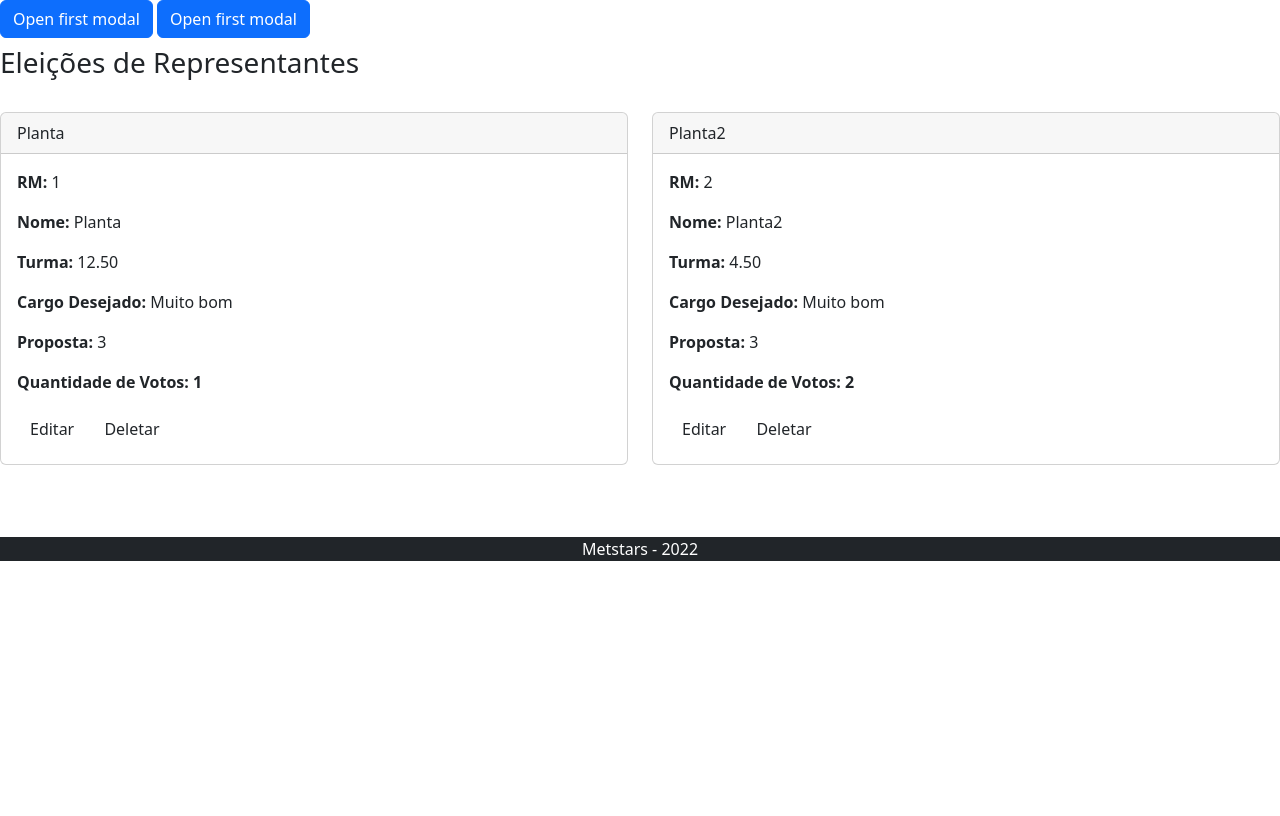
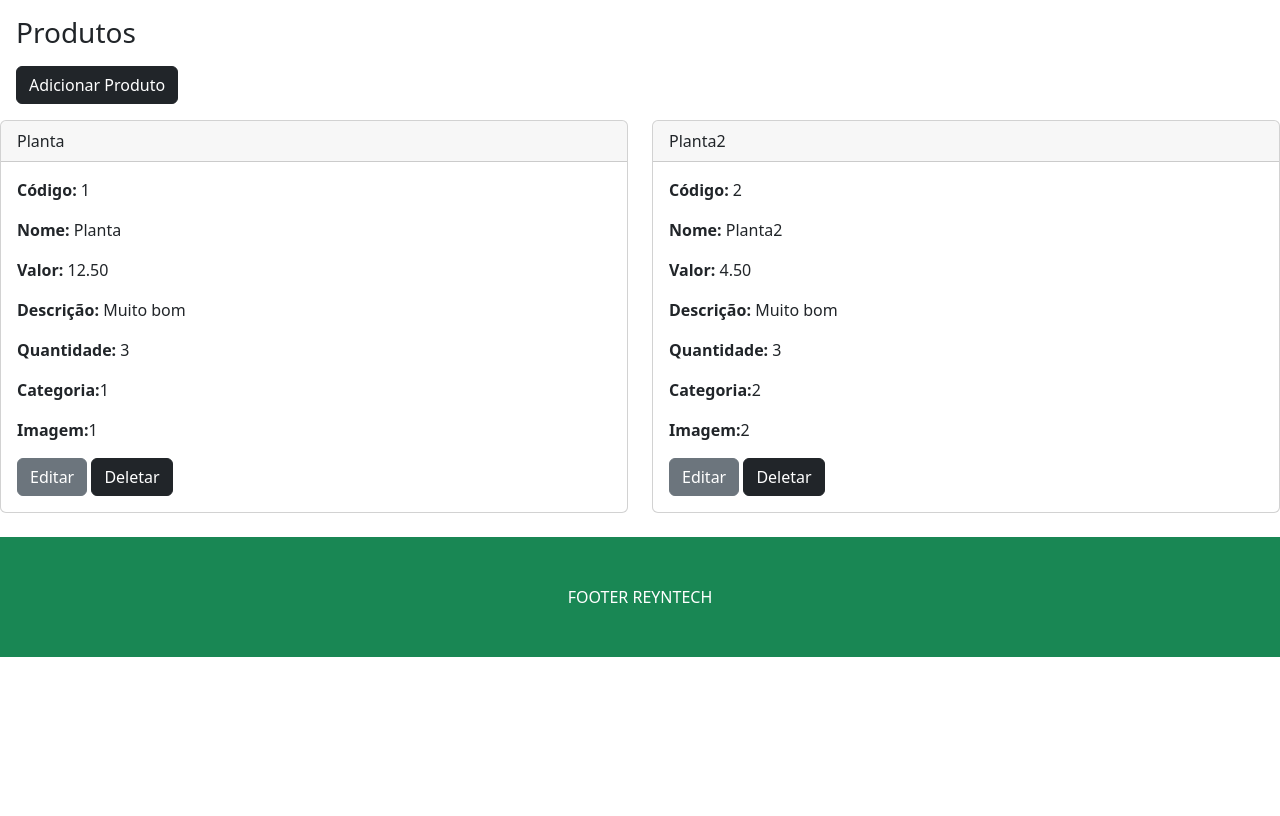
Before and after one commit to Yasmin-pontes/REYNTECH, a PHP site: page /REYNTECH/admin/admin.php in a window 1280 px wide. Before the commit the page ends 561 px from the top, so only its background shows below. Run offline with PHP 8.4, Linux system fonts and the light colour scheme; data comes from the database, SQL or seed files in the repository.

Commit message:
Versão 0.30 Ajustes no Admin, Editar Produto

```diff
--- a/admin/admin.php
+++ b/admin/admin.php
@@ -8,12 +8,14 @@ include('../pags/header.php');
 
 <body>
 
+  <h3 class='my-3 mx-3'>Produtos</h3>
+
   <!-- Modal de Cadastro -->
   <div class="modal fade" id="exampleModalToggle" aria-hidden="true" aria-labelledby="exampleModalToggleLabel" tabindex="-1">
     <div class="modal-dialog modal-dialog-centered">
       <div class="modal-content">
         <div class="modal-header">
-          <h5 class="modal-title" id="exampleModalToggleLabel">Modal 1</h5>
+          <h5 class="modal-title" id="exampleModalToggleLabel">Cadastrar Produto</h5>
           <button type="button" class="btn-close" data-bs-dismiss="modal" aria-label="Close"></button>
         </div>
         <div class="modal-body">
@@ -41,33 +43,15 @@ include('../pags/header.php');
             <label for="imagemProduto">Imagem</label>
             <input type="text" class="form-control" id="imagemProduto" placeholder="Imagem">
           </div>
-          <div class="modal-footer mx-auto mt-3">
-            <button type="button" class="btn btn-dark" onclick="addProduto()">Salvar</button>
-          </div>
         </div>
         <div class="modal-footer">
-          <button class="btn btn-primary" data-bs-target="#exampleModalToggle2" data-bs-toggle="modal">Open second modal</button>
+          <button type="button" class="btn btn-secondary" data-bs-dismiss="modal">Close</button>
+          <button type="button" class="btn btn-dark" onclick="addProduto()">Salvar</button>
         </div>
       </div>
     </div>
   </div>
-  <div class="modal fade" id="exampleModalToggle2" aria-hidden="true" aria-labelledby="exampleModalToggleLabel2" tabindex="-1">
-    <div class="modal-dialog modal-dialog-centered">
-      <div class="modal-content">
-        <div class="modal-header">
-          <h5 class="modal-title" id="exampleModalToggleLabel2">Modal 2</h5>
-          <button type="button" class="btn-close" data-bs-dismiss="modal" aria-label="Close"></button>
-        </div>
-        <div class="modal-body">
-          Hide this modal and show the first with the button below.
-        </div>
-        <div class="modal-footer">
-          <button class="btn btn-primary" data-bs-target="#exampleModalToggle" data-bs-toggle="modal">Back to first</button>
-        </div>
-      </div>
-    </div>
-  </div>
-  <a class="btn btn-primary" data-bs-toggle="modal" href="#exampleModalToggle" role="button">Open first modal</a>
+  <a class="btn btn-dark mb-3 mx-3" data-bs-toggle="modal" href="#exampleModalToggle" role="button">Adicionar Produto</a>
   <!-- Fim do Modal de Cadastro -->
 
 
@@ -114,38 +98,13 @@ include('../pags/header.php');
       </div>
     </div>
   </div>
-  <div class="modal fade" id="exampleModalToggle2" aria-hidden="true" aria-labelledby="exampleModalToggleLabel2" tabindex="-1">
-    <div class="modal-dialog modal-dialog-centered">
-      <div class="modal-content">
-        <div class="modal-header">
-          <h5 class="modal-title" id="exampleModalToggleLabel2">Modal 2</h5>
-          <button type="button" class="btn-close" data-bs-dismiss="modal" aria-label="Close"></button>
-        </div>
-        <div class="modal-body">
-          Hide this modal and show the first with the button below.
-        </div>
-        <div class="modal-footer">
-          <button class="btn btn-primary" data-bs-target="#exampleModalToggle" data-bs-toggle="modal">Back to first</button>
-        </div>
-      </div>
-    </div>
-  </div>
-  <a class="btn btn-primary" data-bs-toggle="modal" href="#exampleModalToggle" role="button">Open first modal</a>
   <!-- Fim do Modal de Edição -->
-
-
-
 
 
   <div id="displayAdmin"></div>
 
 
-
-
-
-  <footer class="text-center mt-5 bg-dark text-white">
-    Metstars - 2022
-  </footer>
+  <?php include('../pags/footer.php'); ?>
 
   <script src="https://ajax.googleapis.com/ajax/libs/jquery/3.6.0/jquery.min.js"></script>
 
@@ -221,7 +180,6 @@ include('../pags/header.php');
         updateid: updateid
       }, function(data, status) {
         var produto = JSON.parse(data);
-        $('#cdProduto').val(produto.cd_produto);
         $('#nomeProdutoAlter').val(produto.nm_produto);
         $('#valorProdutoAlter').val(produto.vl_preco);
         $('#descricaoProdutoAlter').val(produto.ds_produto);
@@ -235,7 +193,6 @@ include('../pags/header.php');
 
     //Eevento onclick do EDITAR
     function updateDetails() {
-      var cdProduto = $('#cdProduto').val();
       var nomeProdutoAlter = $('#nomeProdutoAlter').val();
       var valorProdutoAlter = $('#valorProdutoAlter').val();
       var descricaoProdutoAlter = $('#descricaoProdutoAlter').val();
@@ -245,7 +202,6 @@ include('../pags/header.php');
       var hiddendata = $('#hiddendata').val();
 
       $.post('db_admin/updateProduto.php', {
-        cdProduto : cdProduto,
         nomeProdutoAlter: nomeProdutoAlter,
         valorProdutoAlter: valorProdutoAlter,
         descricaoProdutoAlter: descricaoProdutoAlter,
--- a/admin/display.php
+++ b/admin/display.php
@@ -4,7 +4,6 @@ session_start();
 include_once("../php/conexao.php");
 include('../pags/header.php');
 
-echo "<h3 class='mt-2'>Eleições de Representantes</h3><br>";
 
 if (isset($_POST['displaySend'])) {
     $container='<div class="row row-cols-1 row-cols-md-2">';
@@ -25,14 +24,15 @@ if (isset($_POST['displaySend'])) {
           <div class="card">
             <div class="card-header header-representante-admin">'.$nm_produto.'</div>
             <div class="card-body body-representante-admin">
-                <p class="card-text"><b>RM:</b> '.$cd_produto.'</p>
+                <p class="card-text"><b>Código:</b> '.$cd_produto.'</p>
                 <p class="card-text"><b>Nome:</b> '.$nm_produto.'</p>
-                <p class="card-text"><b>Turma:</b> '.$vl_preco.'</p>
-                <p class="card-text"><b>Cargo Desejado:</b> '.$ds_produto.'</p>
-                <p class="card-text"><b>Proposta:</b> '.$qtd_produto.'</p>
-                <p class="card-text"><b>Quantidade de Votos: '.$id_categoria.'</b></p>
-                <button class="btn btn btn-editar" onclick="GetDetails('.$cd_produto.')">Editar</button>
-                <button class="btn btn btn-deletar" onclick="deleteProduto('.$cd_produto.')">Deletar</button>
+                <p class="card-text"><b>Valor:</b> '.$vl_preco.'</p>
+                <p class="card-text"><b>Descrição:</b> '.$ds_produto.'</p>
+                <p class="card-text"><b>Quantidade:</b> '.$qtd_produto.'</p>
+                <p class="card-text"><b>Categoria:</b>'.$id_categoria.'</p>
+                <p class="card-text"><b>Imagem:</b>'.$id_imagem_produto.'</p>
+                <button class="btn btn-secondary" onclick="GetDetails('.$cd_produto.')">Editar</button>
+                <button class="btn btn-dark" onclick="deleteProduto('.$cd_produto.')">Deletar</button>
               </div>
             </div>
           </div>
```
Also changed, not shown: admin/db_admin/updateProduto.php (+3 -4 lines).
